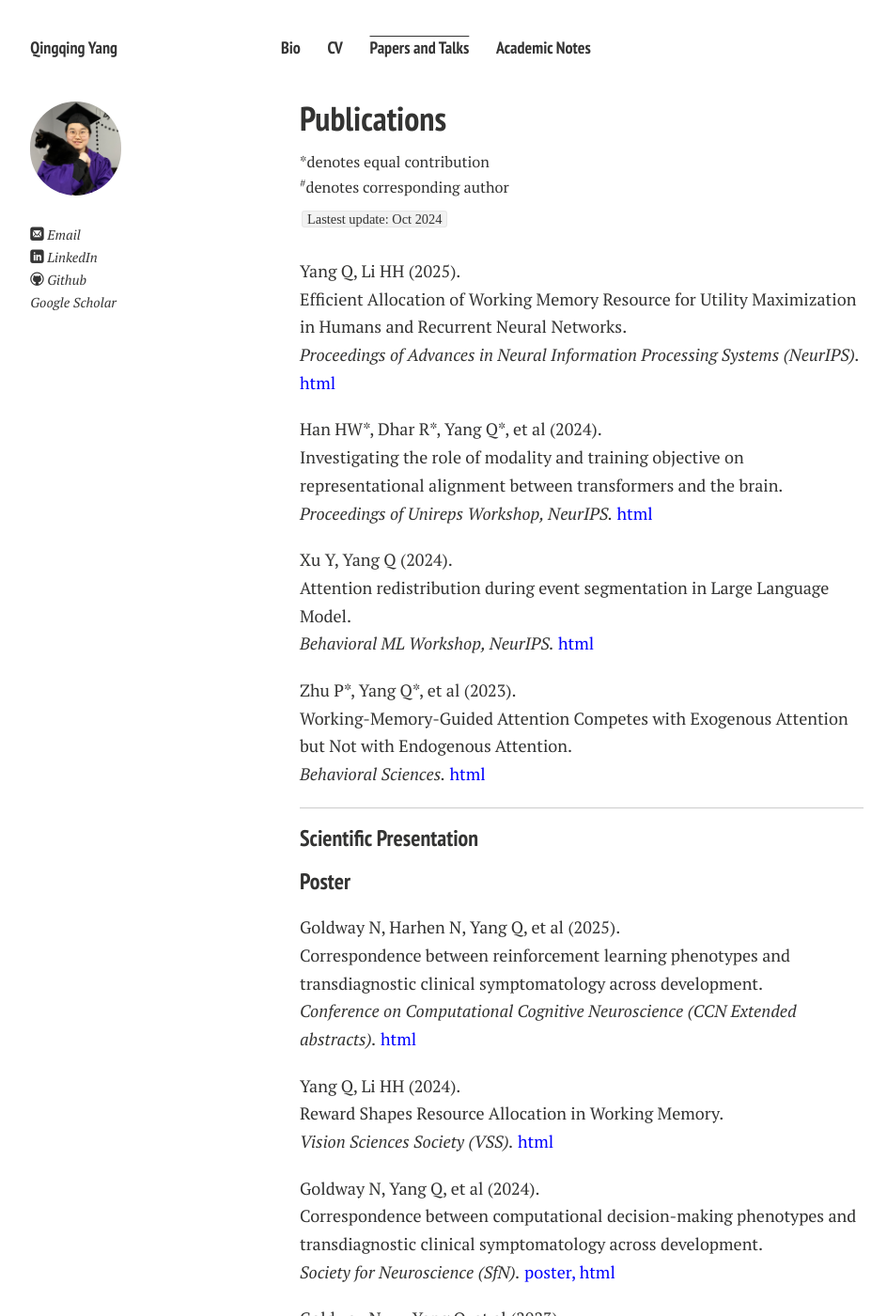
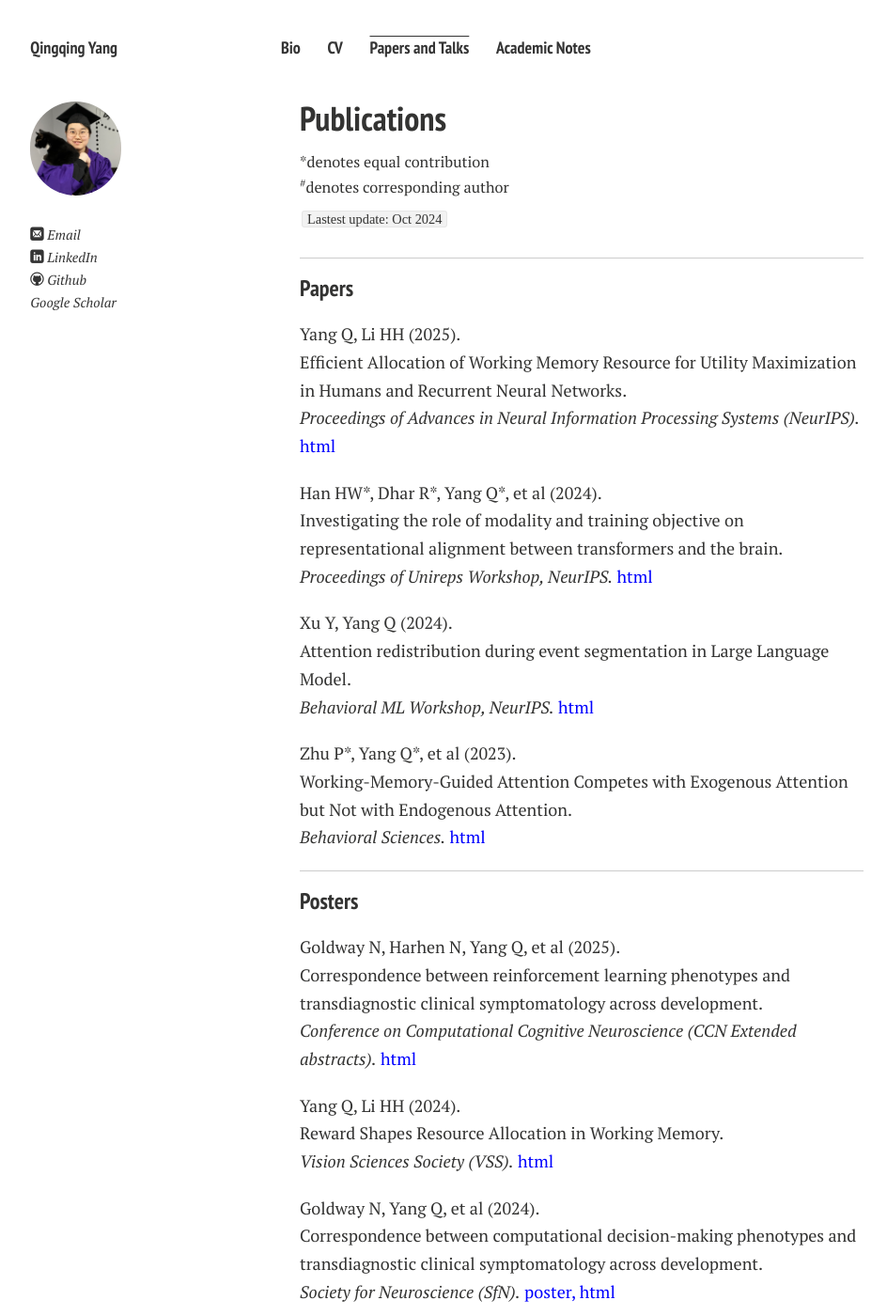
Before and after one commit to Qingqing-Yang-177/Qingqing-Yang-177.github.io, a Jekyll site: the page built from publications.md, in a window 1280 px wide and 1400 px high. Shown: the whole window at 94% size, without its empty margins (21-965 px from the left). Built offline with Jekyll 4.4.1, drawn with Linux system fonts in a browser that asks for light colours; nearby versions of some CDN libraries; comment, search, counter and statistics services are not loaded; a style sheet for code colours, icons or effects is not loaded.

Commit message:
Update publications.md

```diff
--- a/publications.md
+++ b/publications.md
@@ -10,6 +10,9 @@ title: Publications
   <sup>#</sup>denotes corresponding author
 </div>
 `Lastest update: Oct 2024`
+
+---
+### Papers
 
 <div style="margin: 0; margin-bottom: 20px;">
   Yang Q, Li HH (2025). <br>
@@ -36,9 +39,7 @@ title: Publications
 </div>
 
 ---
-
-### Scientific Presentation
-#### Poster
+#### Posters
 <div style="margin: 0; margin-bottom: 20px;">
   Goldway N, Harhen N, Yang Q, et al (2025). <br>
   Correspondence between reinforcement learning phenotypes and transdiagnostic clinical symptomatology across development. <br>
```
